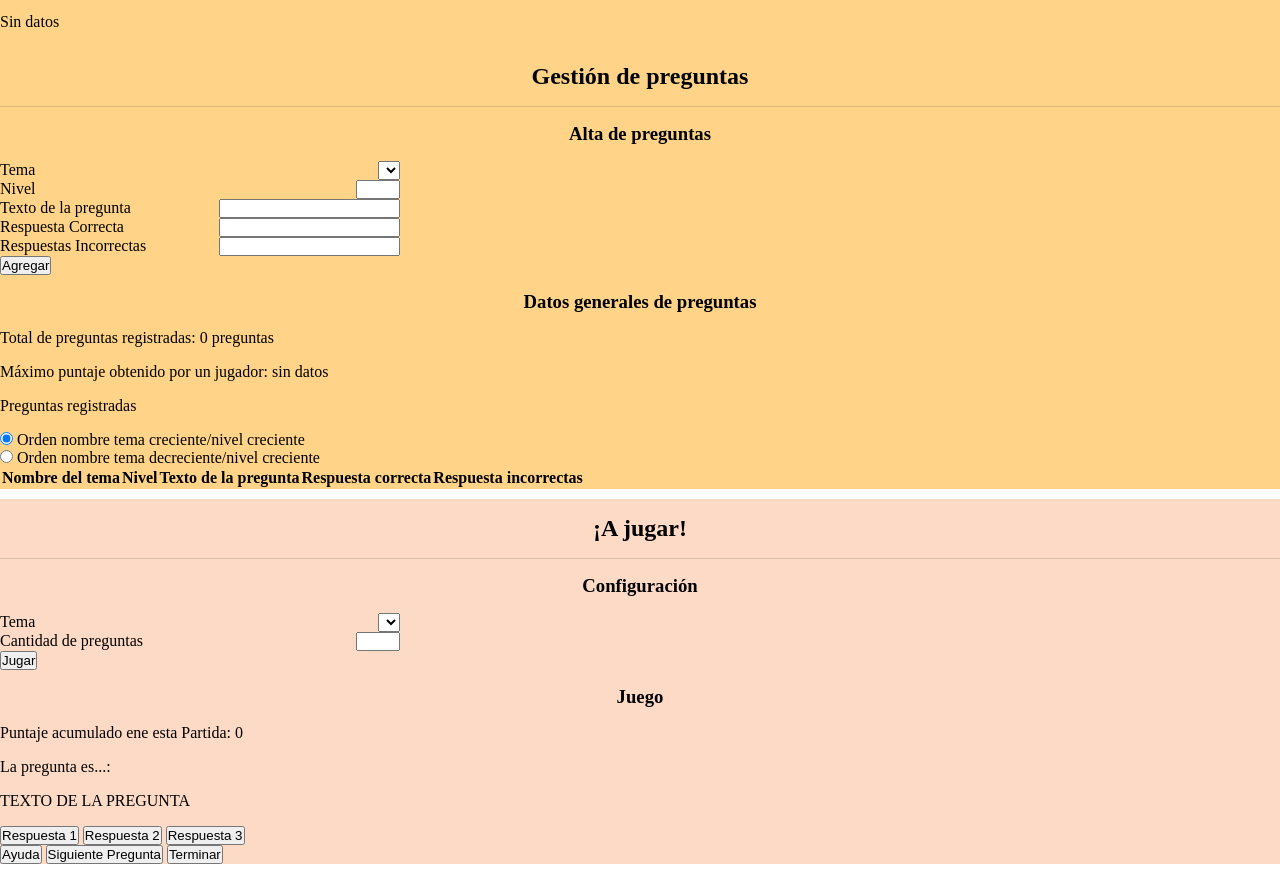
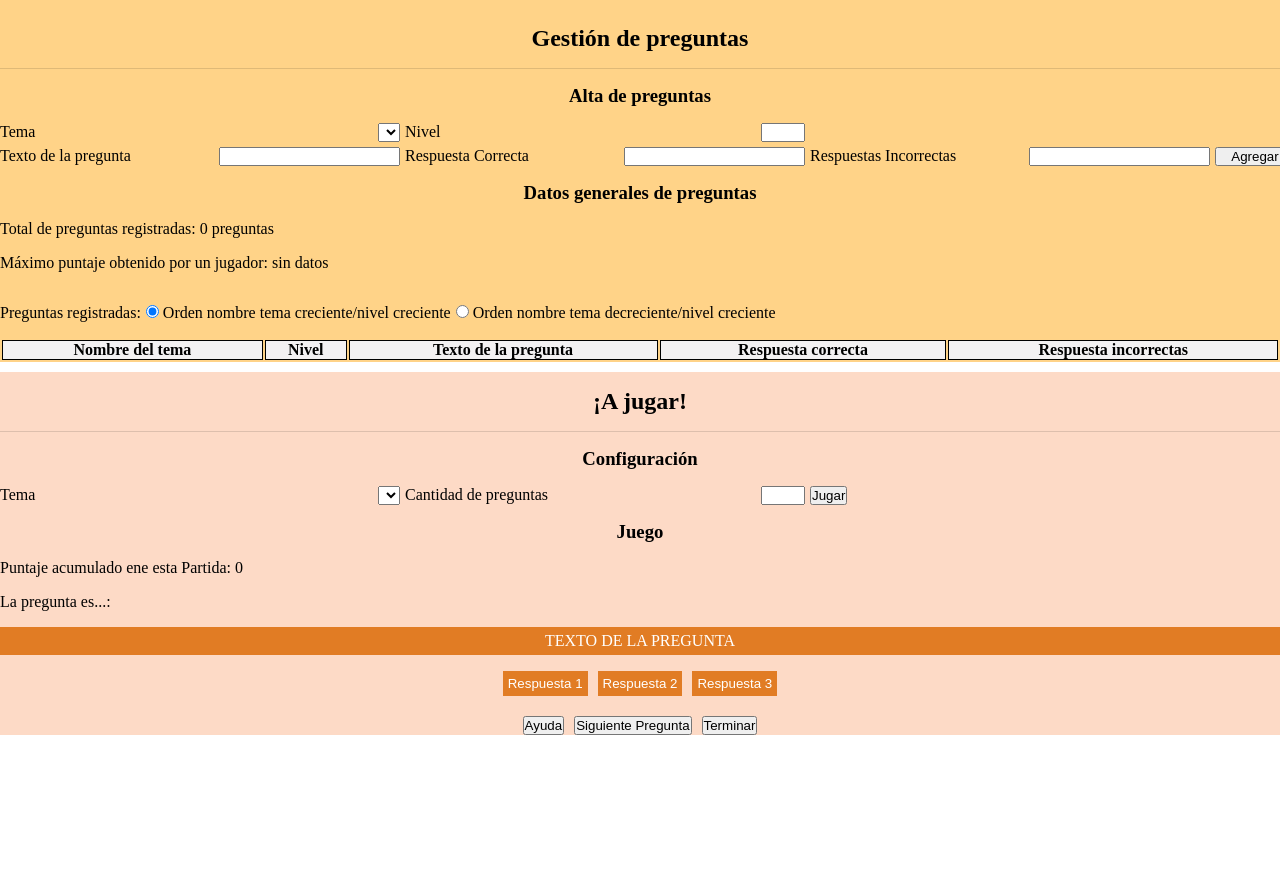
Before and after one commit to AgustinFerres/ort, a plain HTML site: page p1/obligatorio/index.html in a window 1280 px wide. Shown: the part 862-1736 px from the top of the page. After the commit the page ends 1607 px from the top, so only its background shows below. Drawn offline with Linux system fonts and the light colour scheme.

Commit message:
final touches

```diff
--- a/p1/obligatorio/css/estilos.css
+++ b/p1/obligatorio/css/estilos.css
@@ -31,7 +31,6 @@ div.input-container {
     justify-content: space-between;
     width: 400px;
 }
-
 
 /* ------------------------------- Header ------------------------------- */
 
@@ -69,11 +68,79 @@ section#general > div#profilePicture-container > img {
     aspect-ratio: 1/1;
 }
 
+/* ------------------------------- Gestion ------------------------------- */
 
 section#gestion {
     background-color: #ffd388;
 }
 
+form {
+    display: flex;
+    gap: 5px;
+}
+
+form#formPreguntas {
+    display: grid;
+    grid-template-rows: 1fr 1fr;
+    grid-template-columns: repeat(5, 400px);
+}
+
+form#formPreguntas > div {
+    grid-row: 2;
+}
+
+form#formPreguntas div:nth-child(1),
+form#formPreguntas div:nth-child(2) {
+    grid-row: 1;
+}
+
+form#formPreguntas > button {
+    grid-row: 2;
+    width: 20%;
+}
+
+div#tableOrder {
+    display: flex;
+    align-items: center;
+    gap: 5px;
+}
+
+table {
+    width: 100%;
+}
+
+th {
+    background-color: #f3f1f2;
+    border: 1px solid #000;
+}
+
+/* ------------------------------- Jugar ------------------------------- */
+
 section#jugar {
     background-color: #fddac6;
 }
+
+p#textoPreguntaJugar, div#preguntas > button {
+    background-color: #e17c24;
+    color: #fff;
+    padding: 5px;
+}
+
+p#textoPreguntaJugar {
+    text-align: center;
+}
+
+section#jugar > article > div {
+    display: flex;
+    justify-content: center;
+    gap: 10px;
+}
+
+div#preguntas {
+    margin-bottom: 20px;
+}
+
+div#preguntas > button {
+    appearance: none;
+    border: 0;
+}
--- a/p1/obligatorio/index.html
+++ b/p1/obligatorio/index.html
@@ -1,6 +1,6 @@
 <!-- Agustin Ferres - Nº: 323408 -->
 <!DOCTYPE html>
-<html lang="en">
+<html lang="es">
 <head>
     <meta charset="UTF-8">
     <meta name="viewport" content="width=device-width, initial-scale=1.0">
@@ -115,8 +115,8 @@
                         <p>Total de preguntas registradas: <span id="preguntasTotal">0</span> preguntas</p>
                         <p>Máximo puntaje obtenido por un jugador: <span id="maximoPuntaje">sin datos</span></p>
                     </div>
-                    <div>
-                        <p>Preguntas registradas</p>
+                    <div id="tableOrder">
+                        <p>Preguntas registradas:</p>
                         <div>
                             <input type="radio" id="asc" name="order" checked/>
                             <label for="asc">Orden nombre tema creciente/nivel creciente</label>
@@ -128,11 +128,13 @@
                     </div>
                     <table id="tablaPreguntas">
                         <thead>
-                            <th>Nombre del tema</th>
-                            <th>Nivel</th>
-                            <th>Texto de la pregunta</th>
-                            <th>Respuesta correcta</th>
-                            <th>Respuesta incorrectas</th>
+                            <tr>
+                                <th>Nombre del tema</th>
+                                <th>Nivel</th>
+                                <th>Texto de la pregunta</th>
+                                <th>Respuesta correcta</th>
+                                <th>Respuesta incorrectas</th>
+                            </tr>
                         </thead>
                         <tbody>
                         </tbody>
```
Also changed, not shown: p1/practicas/practica3.js (+9 -0 lines), taller/obligatorio/log.txt.
